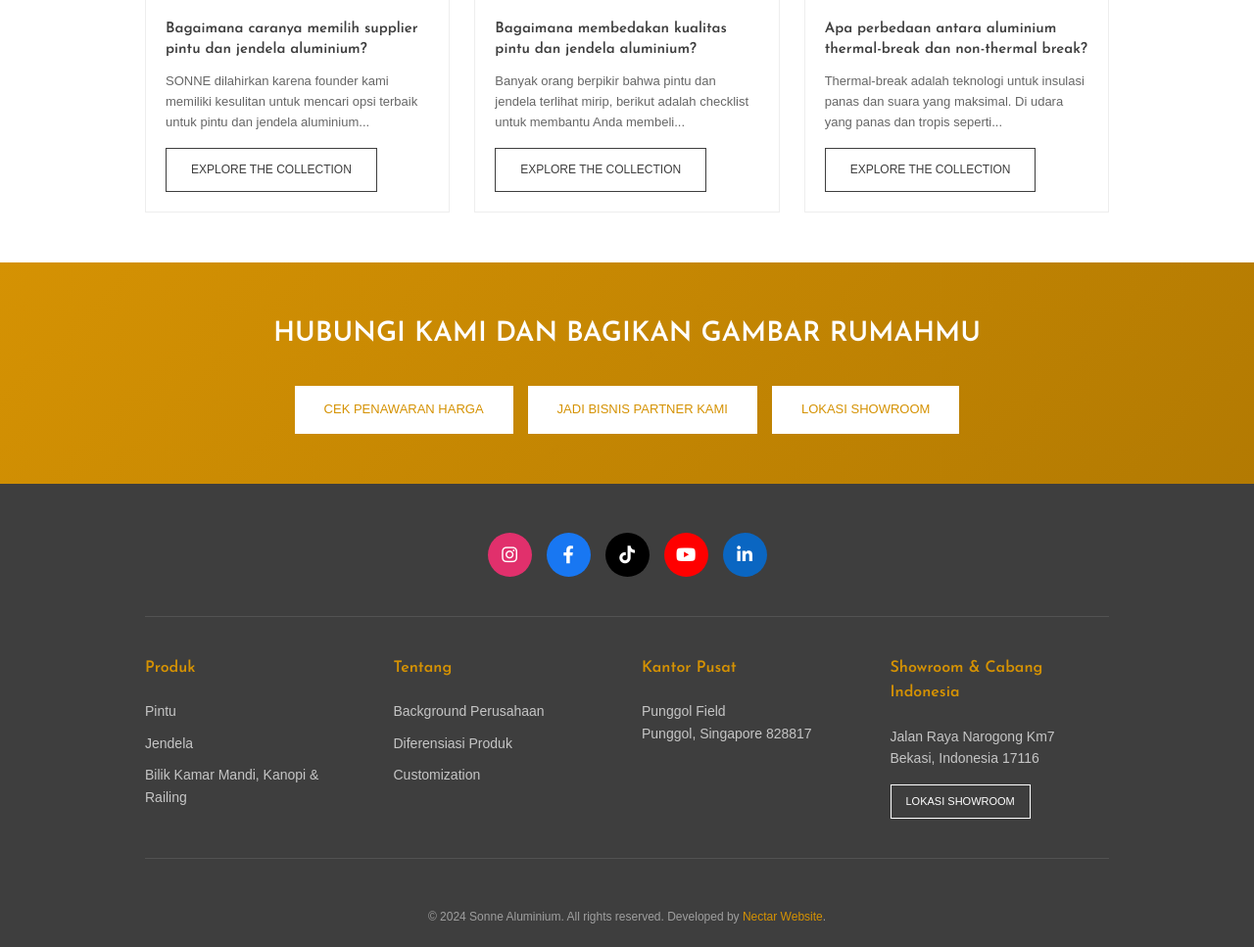
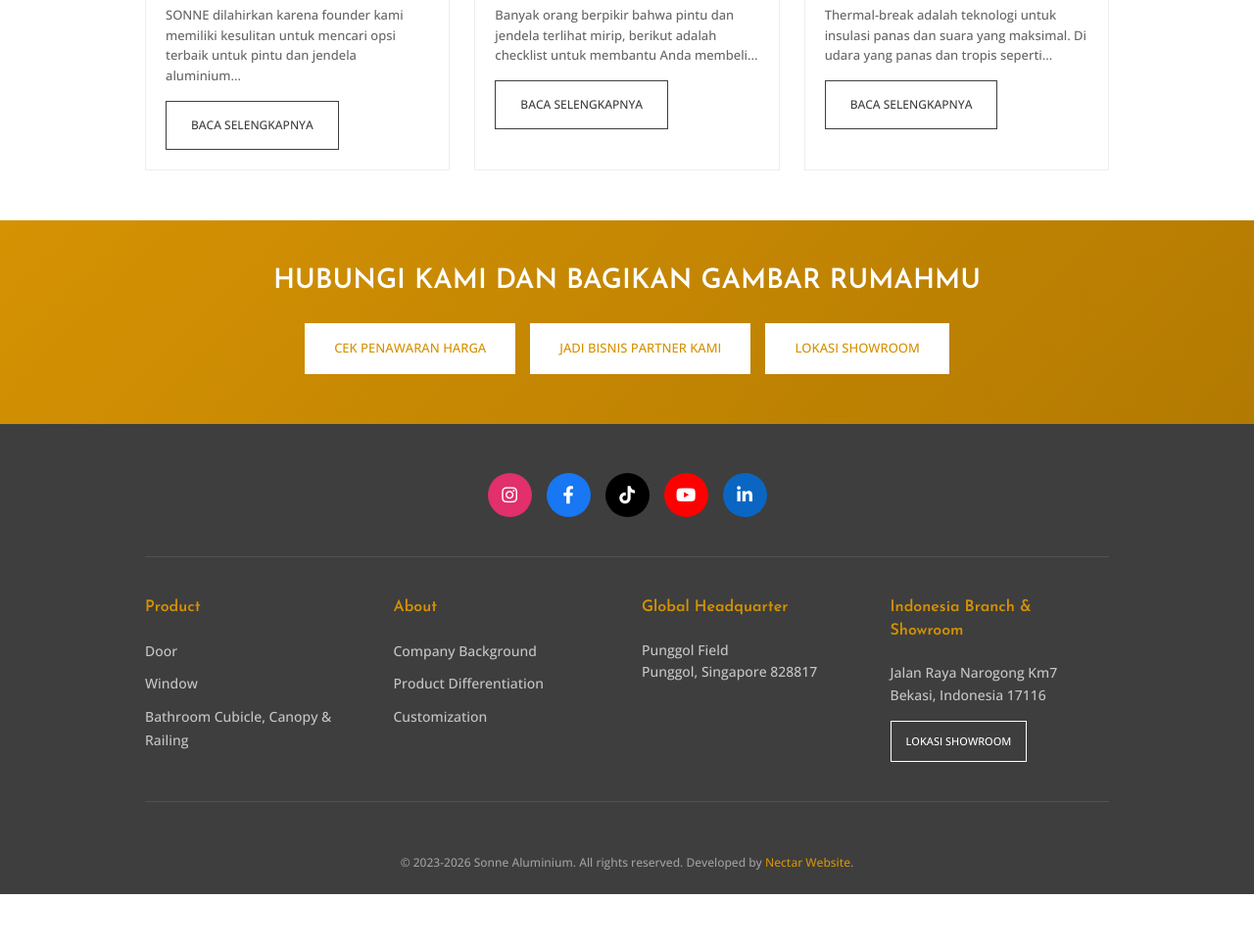
Before and after one commit to rifkyapriliana12/sonnealumunium, a PHP site: page /sonnealumunium/ in a window 1280 px wide. Shown: the part 5456-6423 px from the top of the page at 98% size. After the commit the page ends 6369 px from the top, so only its background shows below. Run offline with PHP 8.4, Linux system fonts and the light colour scheme.

Commit message:
Match original site: Open Sans font, English footer, copyright 2023-YEAR, fix blog button text, add missing feature card paragraphs

```diff
--- a/index.html
+++ b/index.html
@@ -7,7 +7,7 @@
     <title>Aluminium Door, Aluminium Window, Sliding Door, Folding Door, French Window, Swing Door, Pintu Aluminium, Jendela Aluminium, Kusen Aluminium, Jakarta, Sonne, Sonne Aluminium |</title>
     <link rel="preconnect" href="https://fonts.googleapis.com">
     <link rel="preconnect" href="https://fonts.gstatic.com" crossorigin>
-    <link href="https://fonts.googleapis.com/css2?family=Josefin+Sans:ital,wght@0,100;0,200;0,300;0,400;0,500;0,600;0,700;1,100;1,200;1,300;1,400;1,500;1,600;1,700&display=swap" rel="stylesheet">
+    <link href="https://fonts.googleapis.com/css2?family=Josefin+Sans:ital,wght@0,100;0,200;0,300;0,400;0,500;0,600;0,700;1,100;1,200;1,300;1,400;1,500;1,600;1,700&family=Open+Sans:wght@400;500;600;700&display=swap" rel="stylesheet">
     <link rel="stylesheet" href="https://cdnjs.cloudflare.com/ajax/libs/font-awesome/6.4.0/css/all.min.css">
     <link rel="icon" href="https://sonnealuminium.com/wp-content/uploads/2025/07/cropped-Favicon-192x192.png" sizes="192x192">
     <link rel="icon" href="https://sonnealuminium.com/wp-content/uploads/2025/07/cropped-Favicon-180x180.png" sizes="180x180">
@@ -355,7 +355,7 @@
                     <div class="blog-content">
                         <h3>Bagaimana caranya memilih supplier pintu dan jendela aluminium?</h3>
                         <p>SONNE dilahirkan karena founder kami memiliki kesulitan untuk mencari opsi terbaik untuk pintu dan jendela aluminium...</p>
-                        <a href="#" class="btn-outline">EXPLORE THE COLLECTION</a>
+                        <a href="#" class="btn-outline">Baca Selengkapnya</a>
                     </div>
                 </div>
                 <div class="blog-card">
@@ -365,7 +365,7 @@
                     <div class="blog-content">
                         <h3>Bagaimana membedakan kualitas pintu dan jendela aluminium?</h3>
                         <p>Banyak orang berpikir bahwa pintu dan jendela terlihat mirip, berikut adalah checklist untuk membantu Anda membeli...</p>
-                        <a href="#" class="btn-outline">EXPLORE THE COLLECTION</a>
+                        <a href="#" class="btn-outline">Baca Selengkapnya</a>
                     </div>
                 </div>
                 <div class="blog-card">
@@ -375,7 +375,7 @@
                     <div class="blog-content">
                         <h3>Apa perbedaan antara aluminium thermal-break dan non-thermal break?</h3>
                         <p>Thermal-break adalah teknologi untuk insulasi panas dan suara yang maksimal. Di udara yang panas dan tropis seperti...</p>
-                        <a href="#" class="btn-outline">EXPLORE THE COLLECTION</a>
+                        <a href="#" class="btn-outline">Baca Selengkapnya</a>
                     </div>
                 </div>
             </div>
@@ -409,27 +409,27 @@
             <!-- Footer Columns -->
             <div class="footer-columns">
                 <div class="footer-col">
-                    <h4>Produk</h4>
+                    <h4>Product</h4>
                     <ul>
-                        <li><a href="#">Pintu</a></li>
-                        <li><a href="#">Jendela</a></li>
-                        <li><a href="#">Bilik Kamar Mandi, Kanopi & Railing</a></li>
+                        <li><a href="#">Door</a></li>
+                        <li><a href="#">Window</a></li>
+                        <li><a href="#">Bathroom Cubicle, Canopy & Railing</a></li>
                     </ul>
                 </div>
                 <div class="footer-col">
-                    <h4>Tentang</h4>
+                    <h4>About</h4>
                     <ul>
-                        <li><a href="#">Background Perusahaan</a></li>
-                        <li><a href="#">Diferensiasi Produk</a></li>
+                        <li><a href="#">Company Background</a></li>
+                        <li><a href="#">Product Differentiation</a></li>
                         <li><a href="#">Customization</a></li>
                     </ul>
                 </div>
                 <div class="footer-col">
-                    <h4>Kantor Pusat</h4>
+                    <h4>Global Headquarter</h4>
                     <p>Punggol Field<br>Punggol, Singapore 828817</p>
                 </div>
                 <div class="footer-col">
-                    <h4>Showroom & Cabang Indonesia</h4>
+                    <h4>Indonesia Branch & Showroom</h4>
                     <p>Jalan Raya Narogong Km7<br>Bekasi, Indonesia 17116</p>
                     <a href="#" class="btn-showroom">LOKASI SHOWROOM</a>
                 </div>
@@ -437,7 +437,7 @@
 
             <!-- Copyright -->
             <div class="footer-copyright">
-                <p>&copy; 2024 Sonne Aluminium. All rights reserved. Developed by <a href="https://nectar.id" target="_blank">Nectar Website</a>.</p>
+                <p>&copy; 2023-<span id="currentYear"></span> Sonne Aluminium. All rights reserved. Developed by <a href="https://nectar.id" target="_blank">Nectar Website</a>.</p>
             </div>
         </div>
     </footer>
@@ -452,6 +452,9 @@
         <i class="fas fa-arrow-up"></i>
     </a>
 
+    <script>
+        document.getElementById('currentYear').textContent = new Date().getFullYear();
+    </script>
     <script src="script.js"></script>
 </body>
 </html>
--- a/style.css
+++ b/style.css
@@ -10,8 +10,9 @@ html {
 }
 
 body {
-    font-family: 'Arial', Helvetica, Arial, Lucida, sans-serif;
-    line-height: 1.6;
+    font-family: 'Open Sans', Arial, Helvetica, sans-serif;
+    font-weight: 500;
+    line-height: 1.7em;
     color: #666;
     overflow-x: hidden;
     font-size: 14px;
```
Also changed, not shown: index-dynamic.php (+16 -11 lines).
